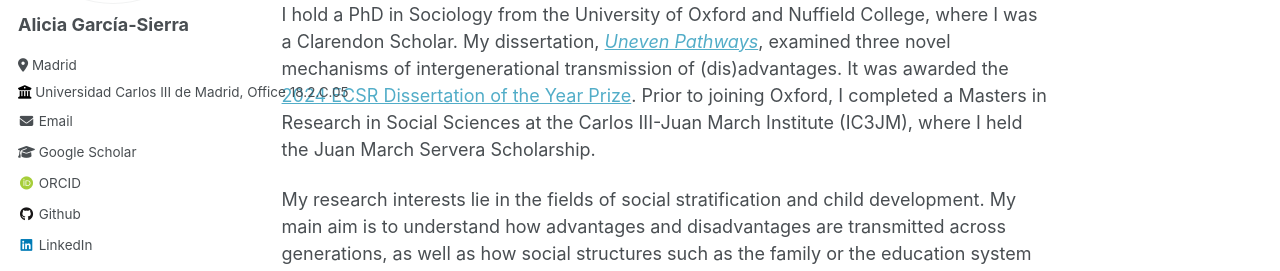
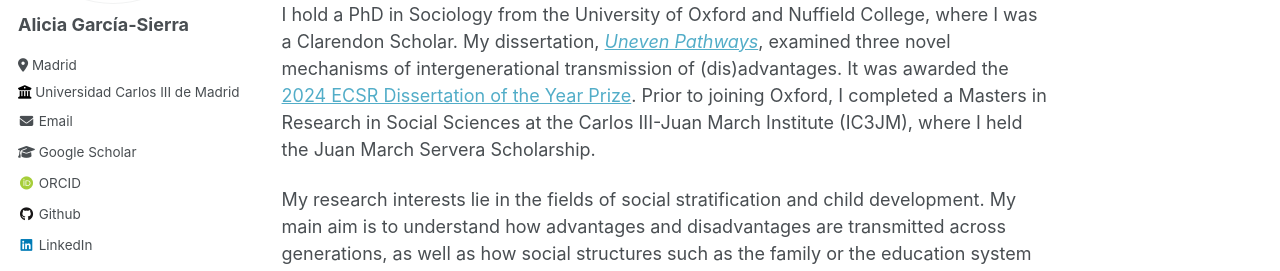
Before and after one commit to aliciagarciasierra/aliciagarciasierra.github.io, a Jekyll site: the page built from _pages/about.md, in a window 1280 px wide. Shown: the part 291-562 px from the top of the page. Built offline with Jekyll 4.4.1, drawn with Linux system fonts in a browser that asks for light colours; some web fonts are replaced.

Commit message:
Update employer information in config file

```diff
--- a/_config.yml
+++ b/_config.yml
@@ -26,7 +26,7 @@ author:
   pronouns         : # example: "she/her"
   bio              : " "
   location         : "Madrid"
-  employer         : "Universidad Carlos III de Madrid, Office 18.2.C.05"
+  employer         : "Universidad Carlos III de Madrid"
   uri              : # URL
   email            : "alicia.garcia@uc3m.es"
 
```
